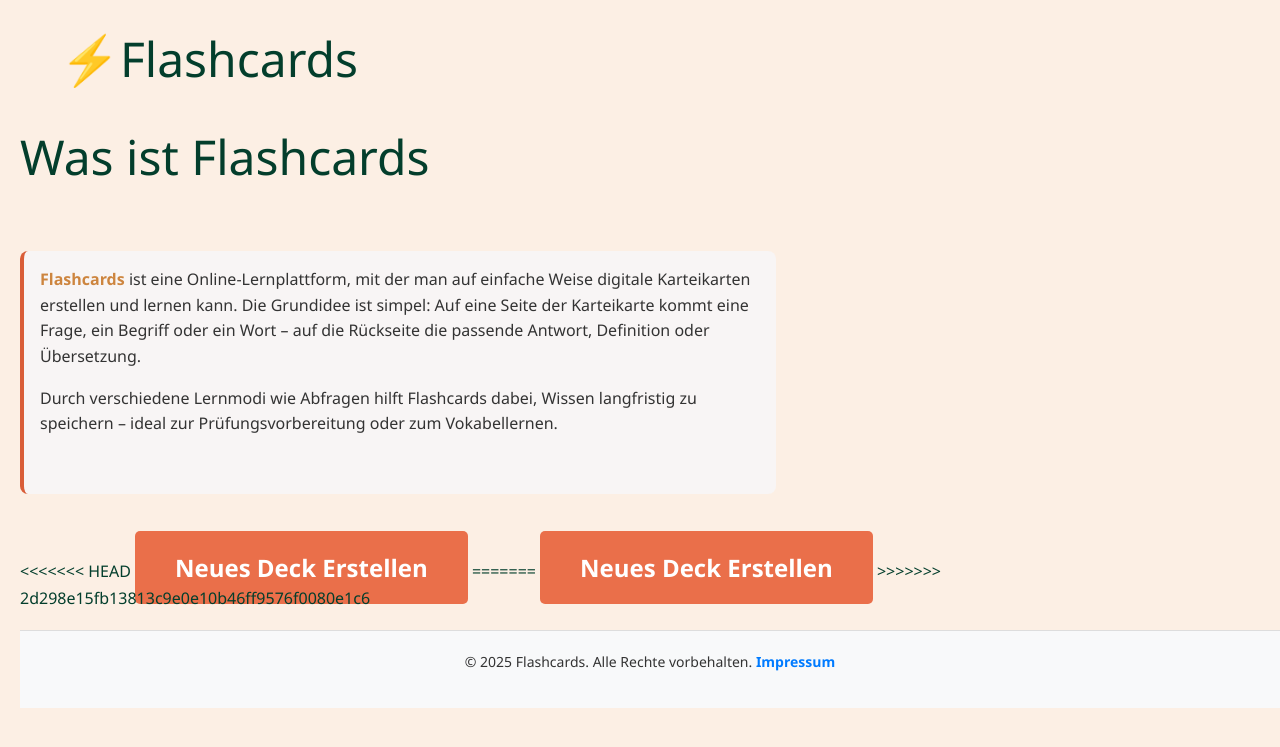
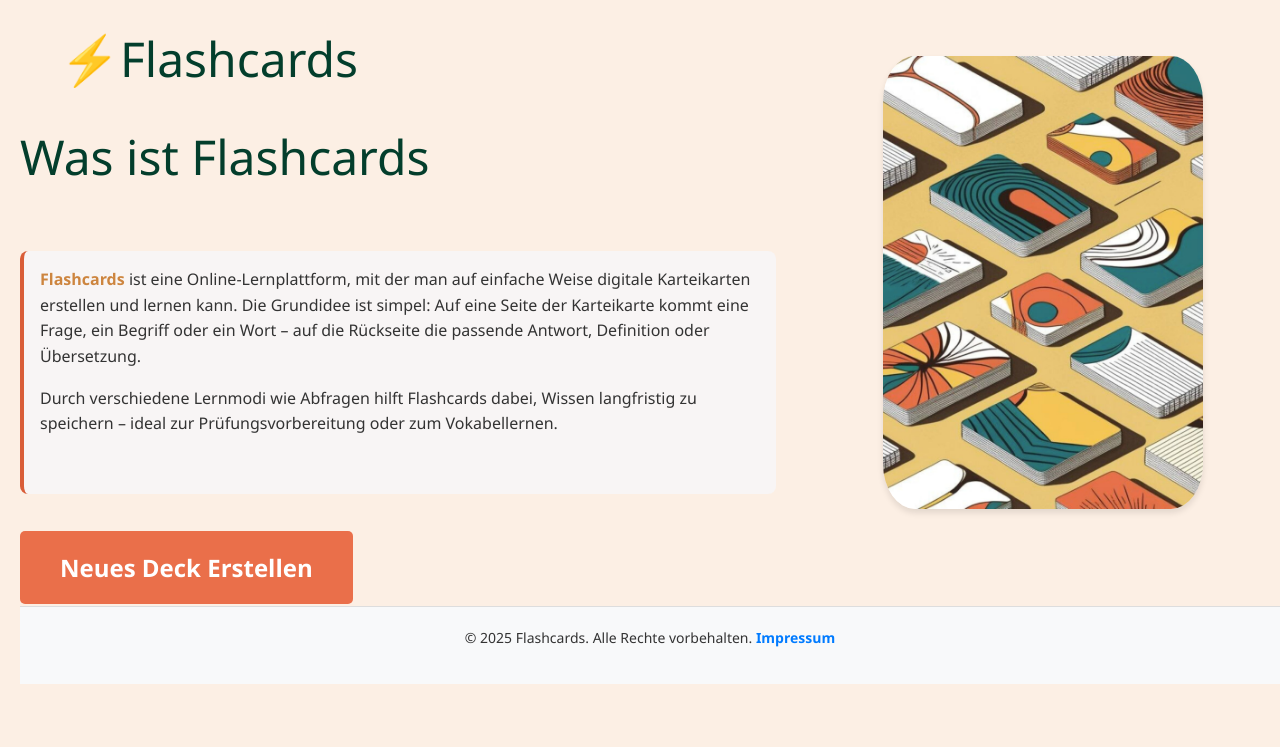
Before and after one commit to EliasResch/Flashcards, a PHP site: page / in a window 1280 px wide. Shown: the top 747 px of the page. Run offline with PHP 8.4, Linux system fonts and the light colour scheme.

Commit message:
bild und design

```diff
--- a/index.php
+++ b/index.php
@@ -45,12 +45,10 @@ if ($conn->connect_error) {
       </div> <br>
 
 
-<<<<<<< HEAD
     <a href="deck-erstellen.php" class="cta-button">Neues Deck Erstellen</a>
-=======
-    </div> <a href="deck-erstellen.php" class="cta-button">Neues Deck Erstellen</a>
->>>>>>> 2d298e15fb13813c9e0e10b46ff9576f0080e1c6
     <br>
+
+    <img id="karten" src="img/Karten.jpg" alt="karten">
 
 
   </main>
--- a/style.css
+++ b/style.css
@@ -161,6 +161,7 @@ form {
   border-color: #0056b3;
   box-shadow: 0 0 5px rgba(0, 123, 255, 0.5);
 }
+
 /* Impressum Styles */
 body.impressum {
   font-family: Arial, sans-serif;
@@ -220,3 +221,14 @@ body.impressum a:hover {
   border-bottom: 2px solid #ccc;
   padding-bottom: 0.5em;
 }
+
+/* Bild rechts platzieren und obere Kanten abrunden */
+#karten {
+  position: absolute;
+  top: 7%; /* Abstand von oben */
+  right: 6%; /* Abstand von rechts */
+  max-width: 25%; /* Maximale Breite des Bildes */
+  border-radius: 10% 10% 10% 10%; /* Abrundung der oberen Kanten */
+  object-fit: cover; /* Bild proportional skalieren */
+  box-shadow: 0 4px 6px rgba(0, 0, 0, 0.1); /* Optional: Schatten für ein schöneres Design */
+}
```
